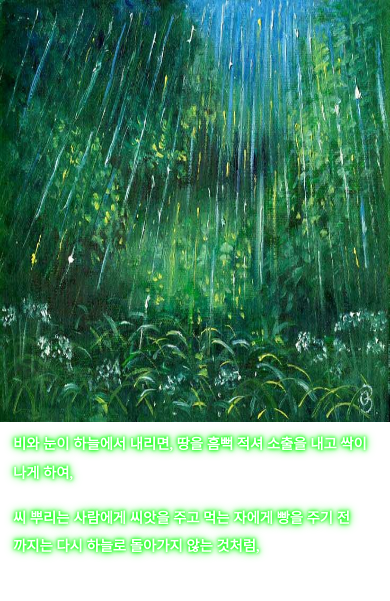
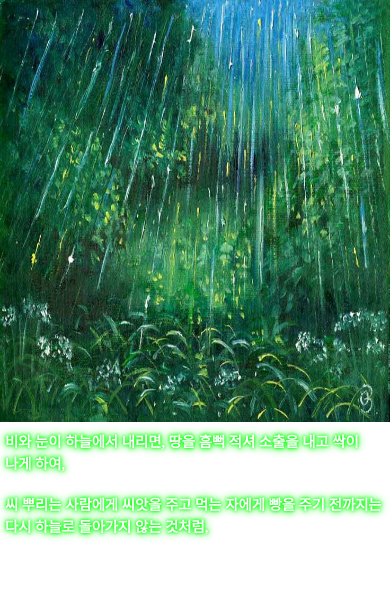
Before and after one commit to PK081982/Korea, a plain HTML site: page index.html in a window 390 px wide. Drawn offline with Linux system fonts and the light colour scheme.

Commit message:
Update index.html

```diff
--- a/index.html
+++ b/index.html
@@ -177,6 +177,8 @@
             }
 p{
   text-shadow: 0 0 3px #00ff00, 0 0 5px #00ff00, 0 0 10px #00ff00;
+    line-height: 1.5;
+            margin: 10px 0px;
 }
             .img {
                 height: 50vh;
```
